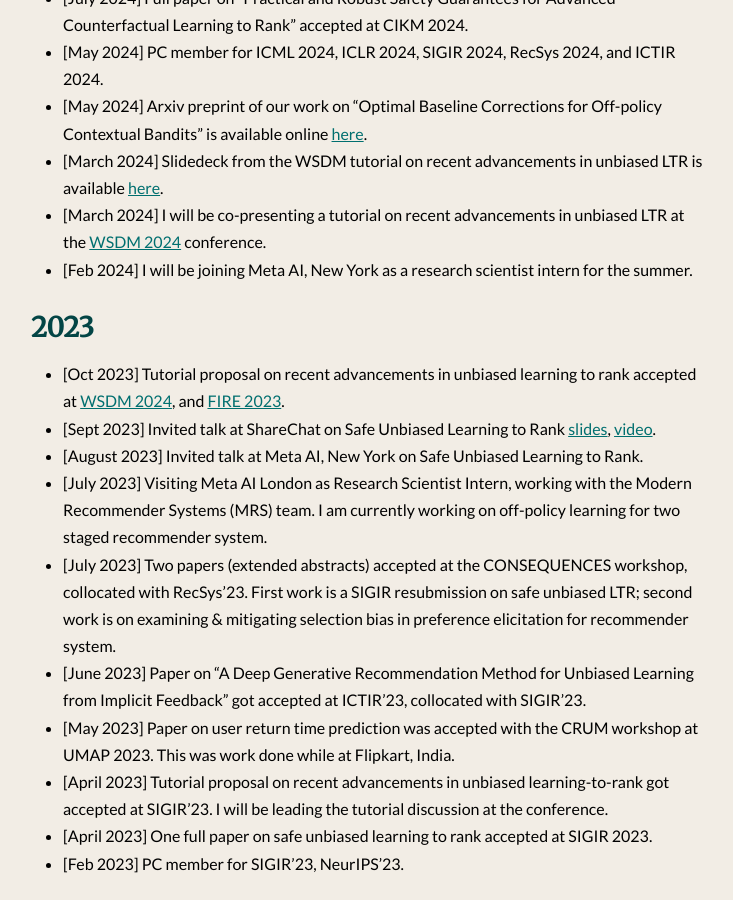
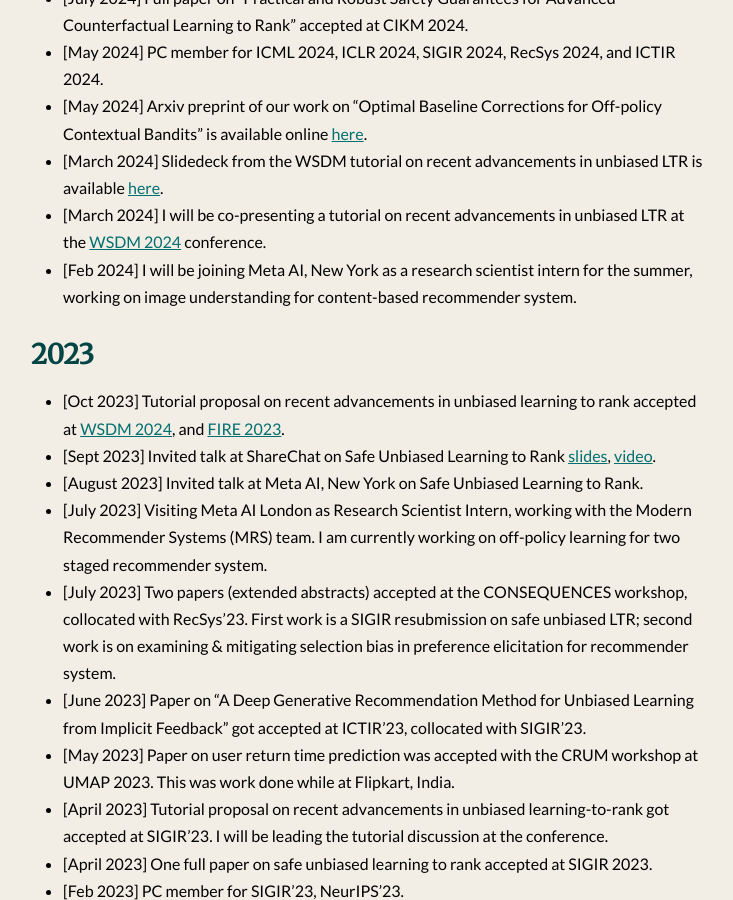
Before and after one commit to shashankg7/shashankg7.github.io, a Jekyll site: the page built from index.md, in a window 1280 px wide and 900 px high, scrolled down 703 px. Shown: the whole window, without its empty margins (273-1006 px from the left). Built offline with Jekyll 4.4.1, drawn with Linux system fonts in a browser that asks for light colours; nearby versions of some CDN libraries.

Commit message:
Update index.md

```diff
--- a/index.md
+++ b/index.md
@@ -22,7 +22,7 @@
 * [May 2024] Arxiv preprint of our work on "Optimal Baseline Corrections for Off-policy Contextual Bandits" is available online [here](https://arxiv.org/abs/2405.05736).
 * [March 2024] Slidedeck from the WSDM tutorial on recent advancements in unbiased LTR is available [here](https://sites.google.com/view/wsdm-2024-tutorial-ultr/).
 * [March 2024] I will be co-presenting a tutorial on recent advancements in unbiased LTR at the [WSDM 2024](https://sites.google.com/view/wsdm-2024-tutorial-ultr/) conference.
-* [Feb 2024] I will be joining Meta AI, New York as a research scientist intern for the summer.
+* [Feb 2024] I will be joining Meta AI, New York as a research scientist intern for the summer, working on image understanding for content-based recommender system.
 
 ## 2023
 
```
